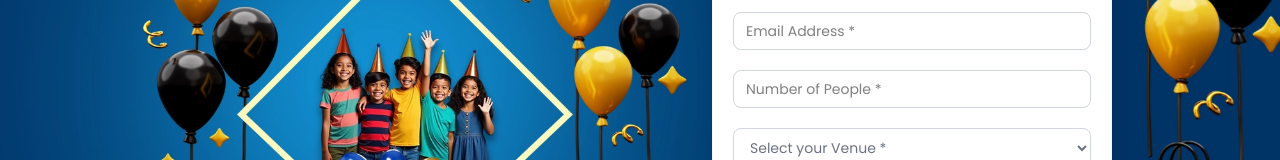
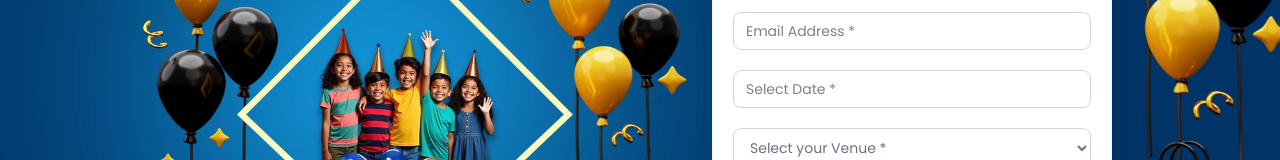
Before and after one commit to mizaannvoraa/TimeZone, a Next.js app: page / in a window 1280 px wide. Shown: the part 345-505 px from the top of the page. Built offline with nearby package versions, Linux system fonts and the light colour scheme.

Commit message:
Date Picker Added in f

```diff
--- a/app/globals.css
+++ b/app/globals.css
@@ -30,3 +30,11 @@ body {
 html {
   scroll-behavior: smooth;
 }
+input[type="date"]::placeholder {
+color: gray !important;
+}
+
+/* input[type="date"]::-webkit-calendar-picker-indicator {
+  filter: invert(.4) !important; /* This inverts the calendar icon color */
+  /* cursor: pointer; */
+/* } */
--- a/components/BannerSlider.js
+++ b/components/BannerSlider.js
@@ -1,5 +1,6 @@
 "use client";
-
+import DatePicker from "react-datepicker";
+import "react-datepicker/dist/react-datepicker.css";
 import { useEffect, useState } from "react";
 import Image from "next/image";
 import { useFormik } from "formik";
@@ -87,7 +88,7 @@ export default function BannerSlider() {
       fullName: "",
       phone: "",
       email: "",
-      people: "",
+      date: null,
       venue: "",
       terms: false,
     },
@@ -97,10 +98,7 @@ export default function BannerSlider() {
         .required("Phone number is required")
         .matches(/^\d{10}$/, "Phone number must be exactly 10 digits"),
       email: Yup.string().email("Invalid email").required("Email is required"),
-      people: Yup.number()
-        .min(1, "At least 1 person")
-        .max(10, "Only up to 10 people can come")
-        .required("Required"),
+      date: Yup.date().required("Date is required").nullable(),
       venue: Yup.string().required("Please select a venue"),
       terms: Yup.boolean().oneOf([true], "You must accept the terms"),
     }),
@@ -130,7 +128,7 @@ export default function BannerSlider() {
 
       try {
         await fetch(
-          "https://script.google.com/macros/s/AKfycbxd_ooE1Wp0p5Wqnwx-Sg7hYFcA3nS4qwuAxiWcRN7AsFQaCa_3lZJAxAsvkp7AGXg/exec",
+          "https://script.google.com/macros/s/AKfycbwcedZP1_ac07FWipEUmSqIWd2Sl4ut5DRJvY7cXgc6A7ON3s7QhpGahebXmSliqV_B/exec",
           {
             method: "POST",
             mode: "no-cors",
@@ -166,8 +164,8 @@ export default function BannerSlider() {
       </div>
       <div className="relative md:hidden block w-full h-full">
         <Image
-          src='/assets/mobban.webp'
-          alt='mobile banner'
+          src="/assets/mobban.webp"
+          alt="mobile banner"
           width={768} // Appropriate mobile width
           height={500} // Appropriate mobile height
           className="w-full h-auto object-cover" // Changed to h-auto
@@ -273,26 +271,26 @@ export default function BannerSlider() {
                   </p>
                 )}
               </div>
-
-              {/* Number of People */}
+{/* Date */}
 <div>
-                <input
-                  type="number"
-                  name="people"
-                  placeholder="Number of People *"
-                  min="1"
-                  onChange={formik.handleChange}
-                  onBlur={formik.handleBlur}
-                  value={formik.values.people}
+  <DatePicker
+    selected={formik.values.date}
+    onChange={(date) => formik.setFieldValue('date', date)}
+    onBlur={() => formik.setFieldTouched('date', true)}
+    placeholderText="Select Date *"
+    dateFormat="dd/MM/yyyy"
+    minDate={new Date()} // Prevents selecting past dates
     className={`w-full border rounded-lg px-3 py-2 text-sm focus:outline-none focus:ring-2 focus:ring-blue-500 transition-colors duration-200 ${
-                    formik.touched.people && formik.errors.people
+      formik.touched.date && formik.errors.date
         ? "border-red-500 bg-red-50"
         : "border-gray-300"
     }`}
+    wrapperClassName="w-full"
+    popperClassName="z-50"
   />
-                {formik.touched.people && formik.errors.people && (
+  {formik.touched.date && formik.errors.date && (
     <p className="text-red-500 text-xs mt-1">
-                    {formik.errors.people}
+      {formik.errors.date}
     </p>
   )}
 </div>
@@ -308,7 +306,7 @@ export default function BannerSlider() {
                     formik.touched.venue && formik.errors.venue
                       ? "border-red-500 bg-red-50"
                       : "border-gray-300"
-                  } ${formik.values.venue ? "text-gray-800" : "text-gray-500"}`}
+                  } ${formik.values.venue ? "text-black" : "text-gray-500"}`}
                 >
                   <option value="" disabled>
                     Select your Venue *
--- a/components/Navbar.js
+++ b/components/Navbar.js
@@ -14,18 +14,15 @@ export default function Navbar() {
               src="/assets/TzLogo.webp"
               alt="Timezone Logo"
               fill
+              sizes="(min-width: 768px) 208px, (min-width: 640px) 176px, 144px"
               className="object-contain"
               priority
             />
           </div>
         </Link>
-
-
         {/* Menu Items */}
         <div className="flex space-x-6">
-          {[
-            { label: "FAQs", href: "#faqs" },
-          ].map((item, idx) => (
+          {[{ label: "FAQs", href: "#faqs" }].map((item, idx) => (
             <Link
               key={idx}
               href={item.href}
--- a/components/TimeGallery.js
+++ b/components/TimeGallery.js
@@ -29,8 +29,9 @@ const TimeGallery = () => {
         </h1>
       </div>
 
-      <div className="relative w-full max-w-[1390px] mx-auto px-14 mt-10">
-        <div className="relative h-[300px] xl:h-[500px] lg:h-[430px] md:h-[300px] w-full">
+      <div className="relative w-full max-w-[1390px] mx-auto  md:px-5 mt-10">
+                <div className="relative aspect-[23/9] md:aspect-[23/9] w-full">
+        {/* <div className="relative h-[300px] xl:h-[500px] lg:h-[430px] md:h-[300px] w-full"> */}
           <Image
             src={image.src}
             alt={image.alt}
--- a/package.json
+++ b/package.json
@@ -13,6 +13,7 @@
     "framer-motion": "^12.16.0",
     "next": "15.3.3",
     "react": "^19.0.0",
+    "react-datepicker": "^8.4.0",
     "react-dom": "^19.0.0",
     "react-icons": "^5.5.0",
     "yup": "^1.6.1"
```
Also changed, not shown: 1 other file (tests, documents, lock files or other folders). Lines whose indentation alone changed are shown as unchanged.
